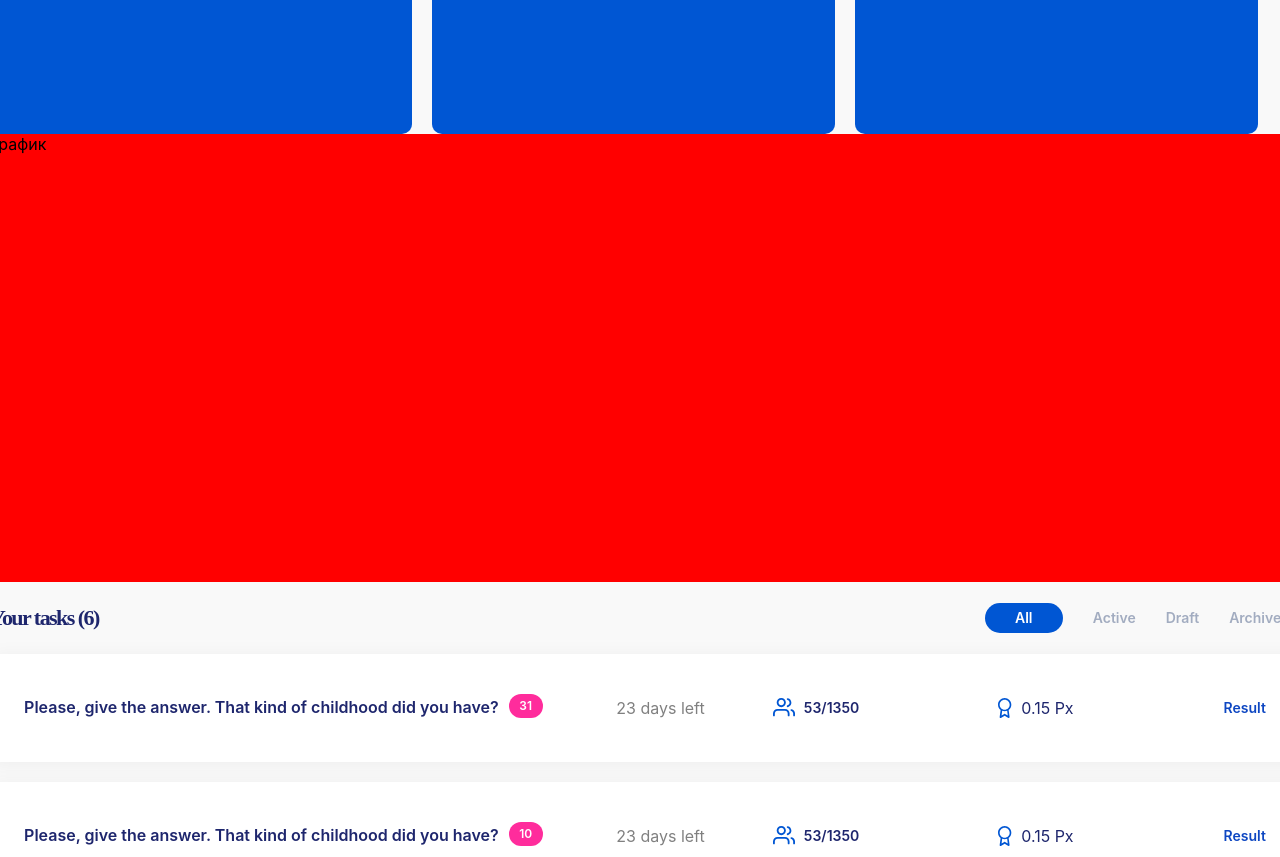
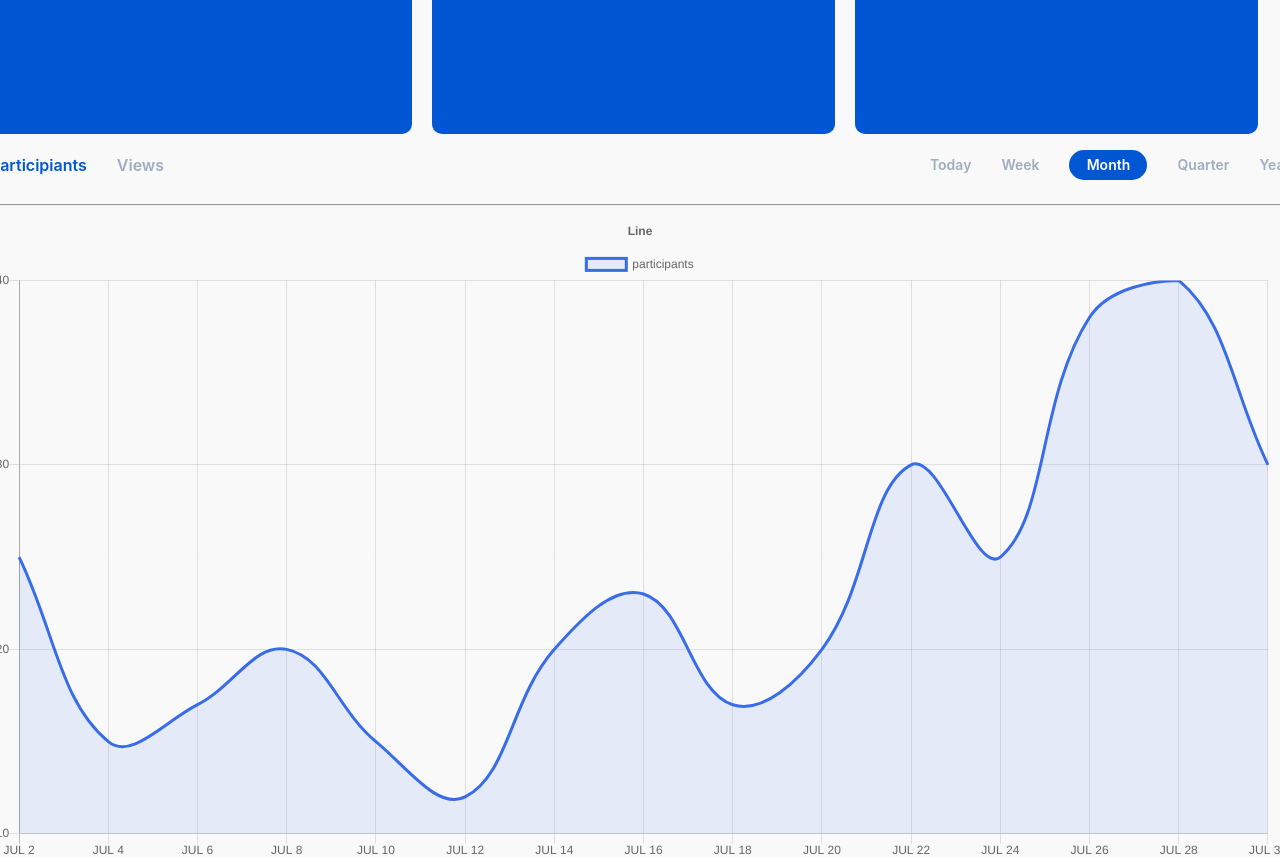
Before and after one commit to SvetlaZ/test-point-x, a React (Create React App) app: page / in a window 1280 px wide. Shown: the part 380-1237 px from the top of the page. Built offline with nearby package versions, Linux system fonts and the light colour scheme.

Commit message:
feat: add chart

```diff
--- a/package.json
+++ b/package.json
@@ -6,8 +6,10 @@
     "@testing-library/jest-dom": "^4.2.4",
     "@testing-library/react": "^9.5.0",
     "@testing-library/user-event": "^7.2.1",
+    "chart.js": "^2.9.3",
     "classnames": "^2.2.6",
     "react": "^16.13.1",
+    "react-chartjs-2": "^2.10.0",
     "react-dom": "^16.13.1",
     "react-router-dom": "^5.2.0",
     "react-scripts": "3.4.3",
--- /dev/null
+++ b/src/components/Chart/Chart.js
@@ -0,0 +1,62 @@
+import React from 'react';
+import {Line} from 'react-chartjs-2'
+import ChartWrapper from './ChartWrapper'
+
+const Chart = (props) => {
+  const data = {
+    labels: ['JUL 2', 'JUL 4', 'JUL 6', 'JUL 8', 'JUL 10',
+            'JUL 12', 'JUL 14', 'JUL 16', 'JUL 18', 'JUL 20',
+            'JUL 22', 'JUL 24', 'JUL 26', 'JUL 28', 'JUL 30',],
+    datasets: [
+      {
+        label: 'participants',
+        data: [25, 15, 17, 20, 15, 12, 20, 23, 17, 20, 30, 25, 38, 40, 30],
+        borderColor: ['rgba(56, 108, 233, 1)'],
+        backgroundColor: ['rgba(56, 108, 233, 0.1)'],
+        pointBackgroundColor: 'rgba(56, 108, 233, 0)',
+        pointBorderColor: 'rgba(56, 108, 233, 0)'
+      }
+    ]
+  }
+
+  const options = {
+    title: {
+      display: true,
+      text: 'Line'
+    },
+    scales: {
+      yAxes: [
+        {
+          ticks: {
+            min: 10,
+            max: 40,
+            stepSize: 10
+          }
+        }
+      ]
+    }
+  }
+
+  return (
+    <ChartWrapper>
+      <div>
+        <ul className="chart-menu">
+          <li className="choose">Participiants</li>
+          <li>Views</li>
+        </ul>
+
+        <ul>
+          <li className="chart-time">Today</li>
+          <li className="chart-time">Week</li>
+          <li className="chart-time active">Month</li>
+          <li className="chart-time">Quarter</li>
+          <li className="chart-time">Year</li>
+        </ul>
+      </div>
+      <hr />
+      <Line data={data} options={options} />
+    </ChartWrapper>
+  );
+}
+
+export default Chart;
--- /dev/null
+++ b/src/components/Chart/ChartWrapper.js
@@ -0,0 +1,56 @@
+import styled from 'styled-components';
+
+const ChartWrapper = styled.div`
+  width: 1300px;
+
+  div {
+    display: flex;
+    justify-content: space-between;
+    .chart-menu li {
+      margin-right: 30px;
+      list-style-type: none;
+      color: #A2ACC0;
+      font-family: Inter;
+      font-style: normal;
+      font-weight: 600;
+      font-size: 16px;
+      line-height: 19px;
+    }
+
+    .chart-menu .choose {
+      color: #0056D3;
+    }
+
+    ul {
+      display: flex;
+      align-items: center;
+      padding: 0;
+      .chart-time {
+        list-style-type: none;
+        margin-left: 30px;
+        font-family: Inter;
+        font-style: normal;
+        font-weight: 600;
+        font-size: 14px;
+        line-height: 30px;
+        text-align: center;
+        color: #A2ACC0;
+      }
+
+      .active {
+        width: 78px;
+        height: 30px;
+        background: #0056D3;
+        border-radius: 40px;
+        color: #FFFFFF;
+      }
+
+    }
+
+    hr {
+      transform: translate(90deg);
+    }
+  }
+  `;
+
+export default ChartWrapper;
--- a/src/components/Main/Main.js
+++ b/src/components/Main/Main.js
@@ -1,5 +1,6 @@
 import React from 'react';
 import Tasks from '../Tasks/Tasks'
+import Chart from '../Chart/Chart'
 import MainWrapper from './MainWrapper';
 
 import facebook from '../../picture/facebook.svg';
@@ -26,9 +27,7 @@ const Main = (props) => {
         <div className="rect-s"></div>
       </div>
 
-      <div className="schedule">
-        График
-      </div>
+      <Chart />
 
       <Tasks />
 
--- a/src/components/Main/MainWrapper.js
+++ b/src/components/Main/MainWrapper.js
@@ -71,17 +71,6 @@ const MainWrapper = styled.div`
     }
   }
 
-
-  .schedule {
-    height: 448px;
-    background: red;
-  }
-
-  .tasks {
-    height: 753px;
-    background: green;
-  }
-
   .footer {
     width: 100%;
     background: #FFFFFF;
```
Also changed, not shown: 1 other file (tests, documents, lock files or other folders).
